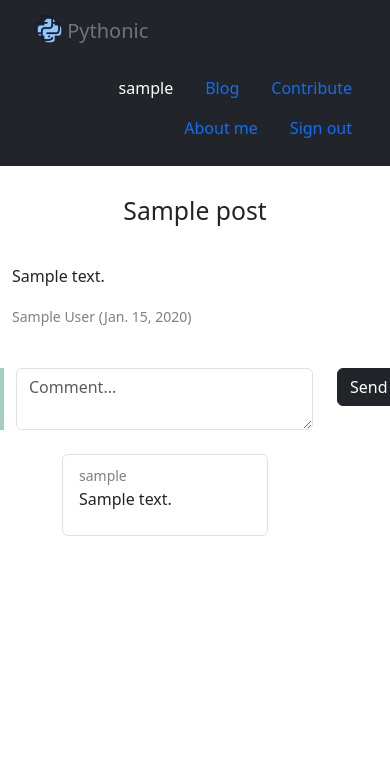
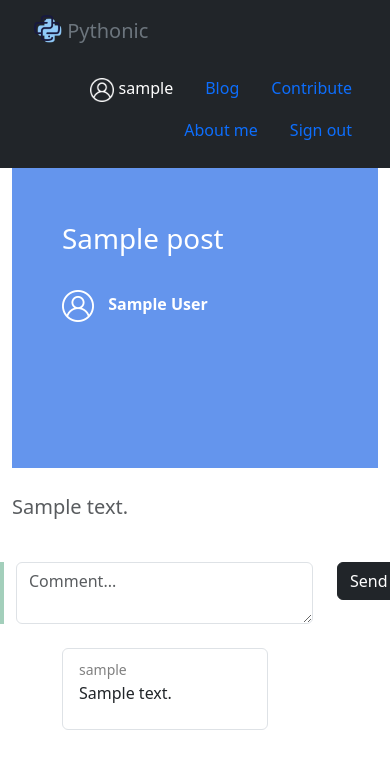
Before and after one commit to yen-nhi/PythonBlog, a Django app: page /post/1/ in a window 390 px wide. Shown: the top 762 px of the page. Run offline with Django 4.2, Linux system fonts and the light colour scheme; a user stored in the database is signed in; tables that the repository leaves empty hold one stand-in row (values such as "Sample post"); some libraries are stand-ins or nearby versions.

Commit message:
change home url, add style, responsive

```diff
--- a/DjangoBlog/settings.py
+++ b/DjangoBlog/settings.py
@@ -24,7 +24,7 @@ SECRET_KEY = os.getenv('SECRET_KEY')
 # SECURITY WARNING: don't run with debug turned on in production!
 DEBUG = True
 
-ALLOWED_HOSTS = []
+ALLOWED_HOSTS = ['18.143.249.157', 'pythonic.top', 'localhost', '127.0.0.1']
 
 SITE_ID = 2
 # Application definition
@@ -160,5 +160,5 @@ AUTHENTICATION_BACKENDS = (
     'allauth.account.auth_backends.AuthenticationBackend'
 )
 
-LOGIN_REDIRECT_URL = '/home'
+LOGIN_REDIRECT_URL = '/'
 SOCIALACCOUNT_LOGIN_ON_GET = True
--- a/DjangoBlog/urls.py
+++ b/DjangoBlog/urls.py
@@ -23,7 +23,7 @@ from blog.views import PostListView, PostDetailView, CreatePostView, AboutView,
 
 urlpatterns = [
     path('admin/', admin.site.urls),
-    path('home', PostListView.as_view(), name='blog/post_list'),
+    path('', PostListView.as_view(), name='blog/post_list'),
     path('post/<int:pk>/', PostDetailView.as_view(), name='blog/post_detail'),
     path('create_post/', CreatePostView.as_view(), name='create_post'),
     path('about/', AboutView.as_view(), name='about_page'),
--- a/blog/static/style.css
+++ b/blog/static/style.css
@@ -1,3 +1,4 @@
+
 
 .green {
     color: green;
@@ -44,3 +45,42 @@ small {
     padding-left: 50px;
     padding-right: 110px;
 }
+
+.title-img-wrap {
+    height: 300px;
+    background-image: url("images/title-bg.png");
+    background-size: 100%;
+}
+
+.post-header {
+    padding: 50px;
+    padding-right: 450px;
+    color: white;
+}
+
+.post-title {
+    line-height: 60px;
+}
+
+
+@media screen and (max-width: 1280px) {
+    .title-img-wrap {
+      background-image: none;
+      background-color: cornflowerblue;
+  }
+    .post-title {
+        line-height: 50px;
+}
+    .post-header {
+    padding: 50px;
+}
+}
+
+@media screen and (max-width: 580px) {
+    .post-title {
+        line-height: 40px;
+}
+    .banner {
+    margin-top: -50px;
+}
+}
--- a/blog/views/blog_view.py
+++ b/blog/views/blog_view.py
@@ -12,15 +12,14 @@ from blog import constant
 
 class PostListView(ListView):
     model = Post
-    ordering = ['-created_at']
     paginate_by = constant.PAGINATION_PER_PAGE
 
     def get_queryset(self):
         search = self.request.GET.get('search')
         if search:
-            object_list = self.model.objects.filter(approved=True, title__icontains=search)
+            object_list = self.model.objects.filter(approved=True, title__icontains=search).order_by('-id')
         else:
-            object_list = self.model.objects.filter(approved=True)
+            object_list = self.model.objects.filter(approved=True).order_by('-id')
         return object_list
 
 
@@ -77,4 +76,4 @@ class AboutView(TemplateView):
 class LogoutView(View):
     def get(self, request):
         logout(request)
-        return redirect('/home')
+        return redirect('/')
--- a/templates/blog/post_detail.html
+++ b/templates/blog/post_detail.html
@@ -4,9 +4,18 @@
 
 {% block body %}
     <div class="container-sm">
-        <h2 class="text-center" style="padding: 30px">{{ post.title }}</h2>
-        <p>{{ post.content|safe }}</p>
-        <p><small>{{ post.author }}</small><small> ({{ post.created_at.date }})</small></p>
+        <div class="title-img-wrap">
+            <div class="post-header">
+                <h1 class="post-title">{{ post.title }}</h1>
+                <br>
+                <p>
+                    <span><img src="{% static 'images/user.png' %}"></span>
+                    <span style="font-weight: bold; margin-left: 10px;">{{ post.author }}</span>
+                </p>
+            </div>
+        </div>
+        <br>
+        <p class="fs-5 text-body-secondary">{{ post.content|safe }}</p>
         <br>
         {% if user.is_authenticated %}
             <form class="row" method="POST">
--- a/templates/blog/post_list.html
+++ b/templates/blog/post_list.html
@@ -2,8 +2,8 @@
 {% load static %}
 
 {% block body %}
-    <div class="a" style="height: 300px; overflow: hidden;">
-        <img src="{% static 'images/banner.png' %}" width="100%" style="margin-top: -350px">
+    <div class="a">
+        <img class="banner" src="{% static 'images/banner.png' %}" width="100%">
     </div>
     <div class="container-sm">
         <nav class="navbar">
--- a/templates/layout.html
+++ b/templates/layout.html
@@ -23,8 +23,15 @@
             <img src="{% static 'images/python_logo.png' %}" alt="Logo" width="30" style="padding-bottom: 10px">
             Pythonic
         </a>
+
+
         <ul class="nav justify-content-end" style="padding: 10px">
-        <li class="nav-item"><span class="nav-link text-white">{{ user.username }}</span></li>
+            {% if user.is_authenticated %}
+                <li class="nav-item">
+                    <span class="nav-link" style="color: white;"><img src="{% static 'images/user.png' %}"
+                                                                      width="24"> {{ user.username }}</span>
+                </li>
+            {% endif %}
             <li class="nav-item">
                 <a class="nav-link" aria-current="page" href="{% url 'blog/post_list' %}">Blog</a>
             </li>
@@ -36,11 +43,12 @@
             </li>
             {% if user.is_authenticated %}
                 <li class="nav-item">
-                    <a class="nav-link" href="{% url 'logout' %}?next=/home">Sign out</a>
+                    <a class="nav-link" href="{% url 'logout' %}?next=/">Sign out</a>
                 </li>
             {% else %}
                 <li class="nav-item">
-                    <a class="nav-link" href="{% provider_login_url 'google' %}?next={{ request.path }}">Sign in with Google</a>
+                    <a class="nav-link" href="{% provider_login_url 'google' %}?next={{ request.path }}">Sign in with
+                        Google</a>
                 </li>
             {% endif %}
         </ul>
```
Also changed, not shown: blog/static/images/banner.png, blog/static/images/python_logo.svg (deleted), blog/static/images/title-bg.png (added), blog/static/images/user.png (added).
